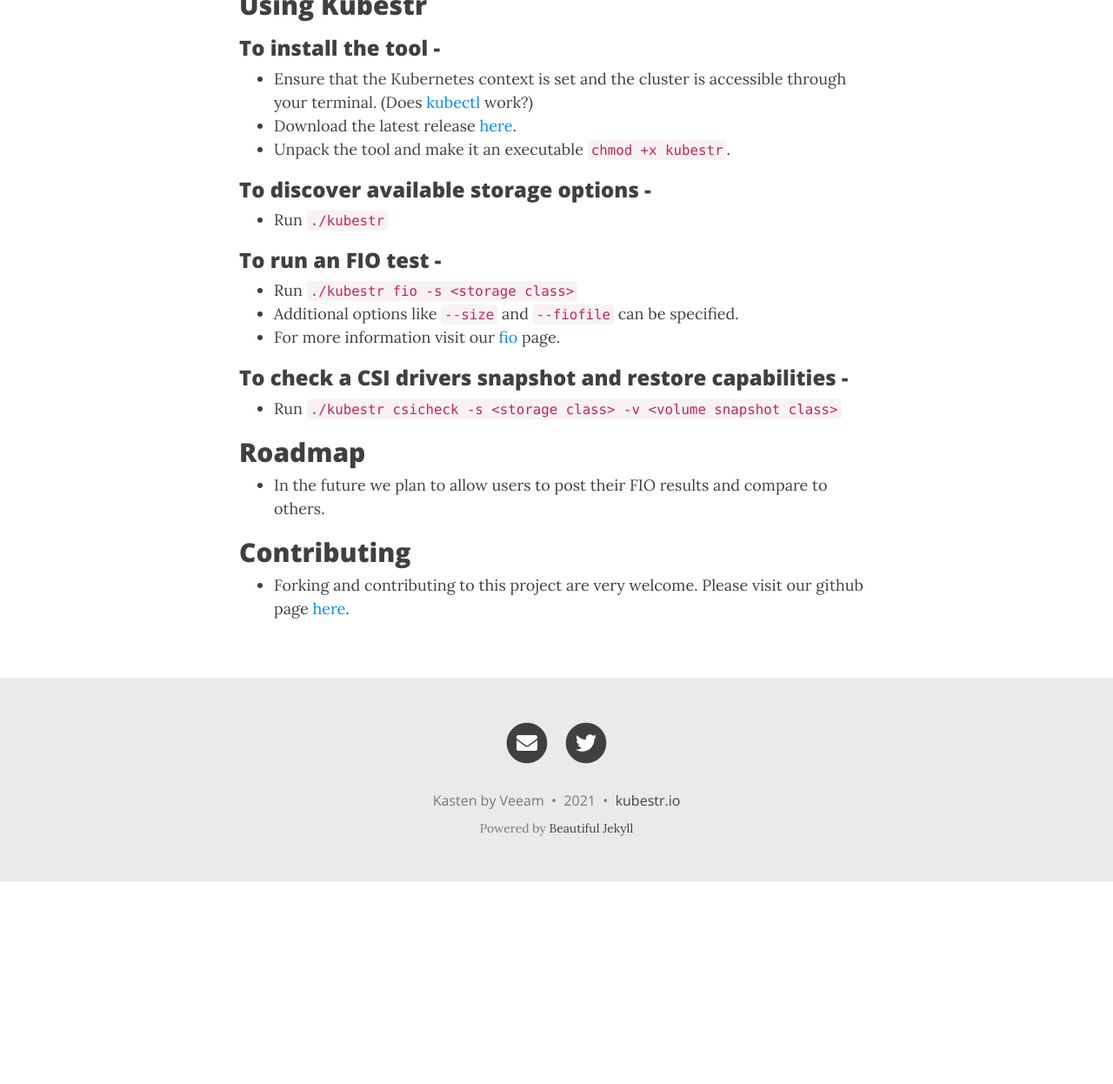
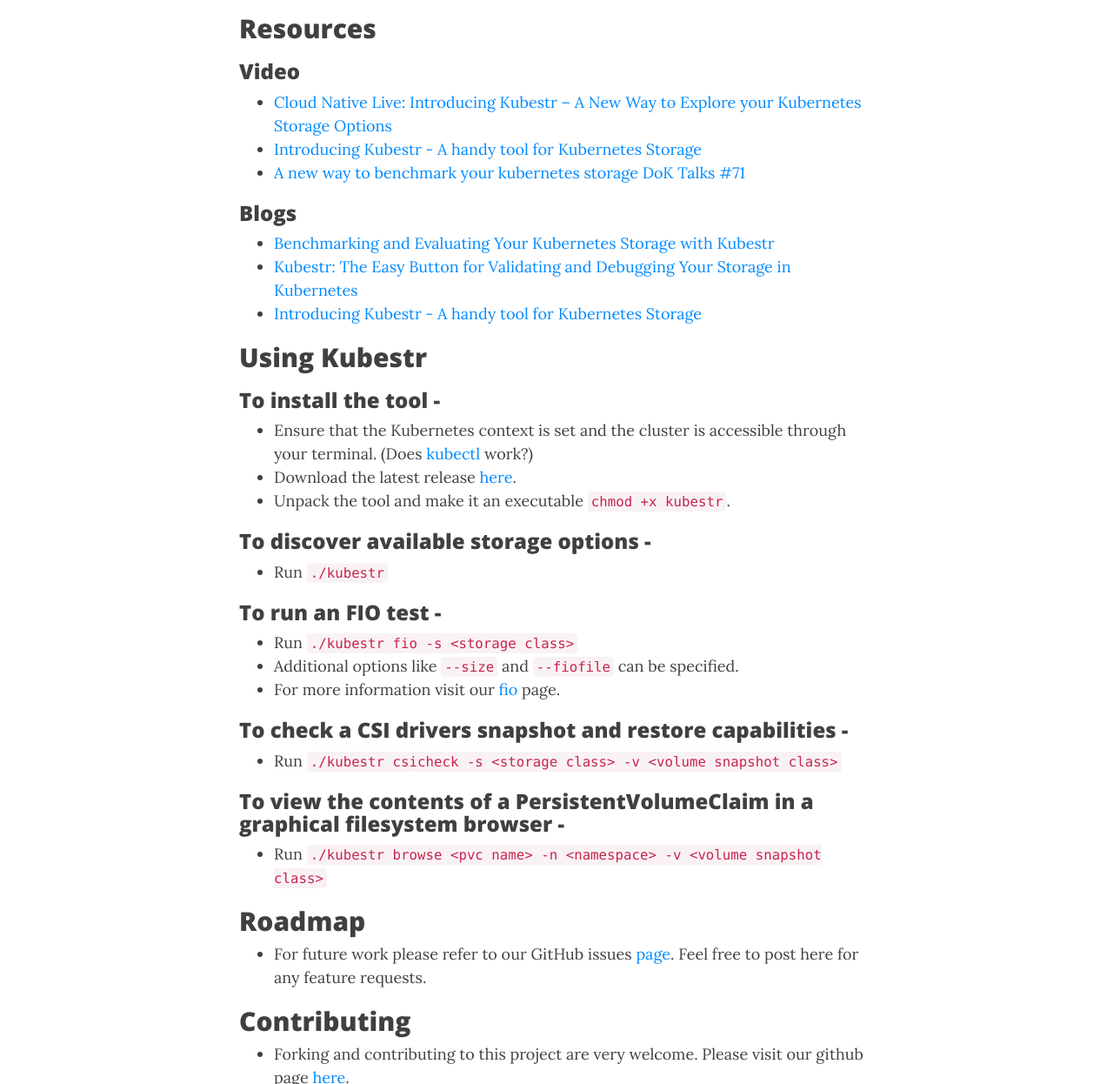
Before and after one commit to kastenhq/kubestr, a Jekyll site: the page built from docs/index.md, in a window 1280 px wide and 1400 px high, scrolled down 886 px, cut to the strip 154-1400 px from the top of the window. Shown: the whole strip at 87% size. Built offline with Jekyll 4.4.1, drawn with Linux system fonts in a browser that asks for light colours; nearby versions of some CDN libraries; before the commit the page ends 2053 px from its top, so only the background shows below that; some of the changed text lies outside the part shown.

Commit message:
update website

```diff
--- a/docs/index.md
+++ b/docs/index.md
@@ -14,11 +14,25 @@
 As adoption of Kubernetes grows so have the persistent storage offerings that are available to users. The introduction of [CSI](https://kubernetes.io/blog/2019/01/15/container-storage-interface-ga/) (Container Storage Interface) has enabled storage providers to develop drivers with ease. In fact there are around a 100 different CSI drivers available today. Along with the existing in-tree providers, these options can make choosing the right storage difficult.
 
 Kubestr can assist in the following ways-
-- Identify the various storage options present in a cluster.
-- Validate if the storage options are configured correctly.
-- Evaluate the storage using common benchmarking tools like FIO.
+* Identify the various storage options present in a cluster.
+* Validate if the storage options are configured correctly.
+* Evaluate the storage using common benchmarking tools like FIO.
+* View the contents of a PersistentVolumeClaim in a graphical filesystem browser.
+
 
 <script id="asciicast-7iJTbWKwdhPHNWYV00LIgx7gn" src="https://asciinema.org/a/7iJTbWKwdhPHNWYV00LIgx7gn.js" async></script>
+
+## Resources
+### Video
+* [Cloud Native Live: Introducing Kubestr – A New Way to Explore your Kubernetes Storage Options](https://youtu.be/N79NY_0aO0w)
+* [Introducing Kubestr - A handy tool for Kubernetes Storage](https://youtu.be/U3Rt9vcuQdc)
+* [A new way to benchmark your kubernetes storage DoK Talks #71](https://www.youtube.com/watch?v=g64eIOk_Ob4)
+
+### Blogs
+* [Benchmarking and Evaluating Your Kubernetes Storage with Kubestr](https://blog.kasten.io/benchmarking-kubernetes-storage-with-kubestr)
+* [Kubestr: The Easy Button for Validating and Debugging Your Storage in Kubernetes](https://thenewstack.io/kubestr-the-easy-button-for-validating-and-debugging-your-storage-in-kubernetes/)
+* [Introducing Kubestr - A handy tool for Kubernetes Storage](https://vzilla.co.uk/vzilla-blog/introducing-kubestr-a-handy-tool-for-kubernetes-storage)
+
 
 ## Using Kubestr
 ### To install the tool -
@@ -37,8 +51,14 @@
 ### To check a CSI drivers snapshot and restore capabilities -
 - Run `./kubestr csicheck -s <storage class> -v <volume snapshot class>`
 
+### To view the contents of a PersistentVolumeClaim in a graphical filesystem browser -
+- Run `./kubestr browse <pvc name> -n <namespace> -v <volume snapshot class>`
+
+
 ## Roadmap
-- In the future we plan to allow users to post their FIO results and compare to others.
+- For future work please refer to our GitHub issues [page](https://github.com/kastenhq/kubestr/issues).
+Feel free to post here for any feature requests.
+
 
 ## Contributing
 - Forking and contributing to this project are very welcome. Please visit our github page [here](https://github.com/kastenhq/kubestr).
```
